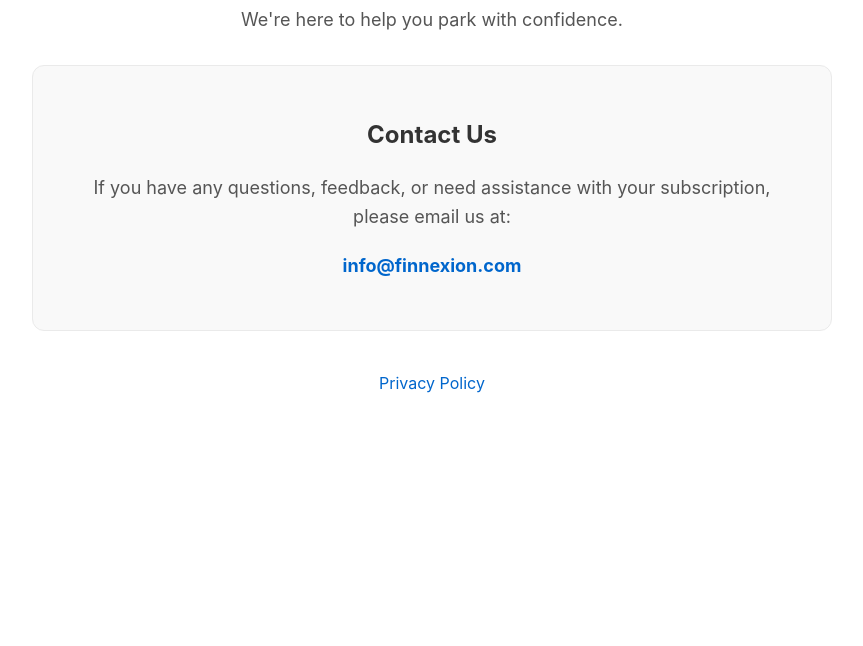
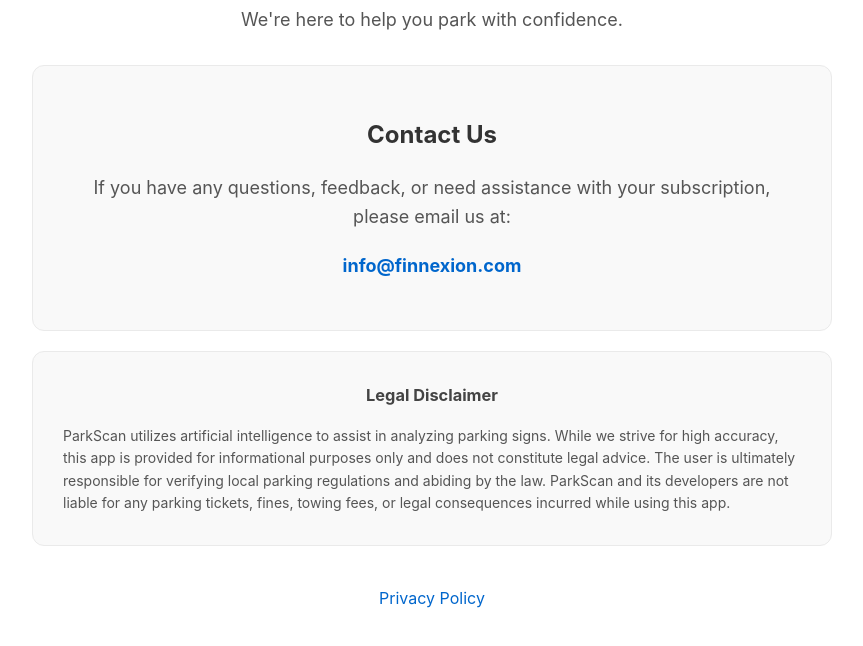
Before and after one commit to nanterre2003/parkscan-support, a plain HTML site: page index.html in a window 1280 px wide. Shown: the part 128-774 px from the top of the page, without its empty margins (208-1071 px from the left). Drawn offline with Linux system fonts and the light colour scheme.

Commit message:
Add Legal Disclaimer to Support Page

```diff
--- a/index.html
+++ b/index.html
@@ -37,6 +37,11 @@
         <p><strong><a href="mailto:info@finnexion.com">info@finnexion.com</a></strong></p>
     </div>
 
+    <div class="box" style="margin-top: 20px; font-size: 14px; color: #666; text-align: left;">
+        <h3 style="margin-top: 0; color: #444; text-align: center;">Legal Disclaimer</h3>
+        <p style="font-size: 14px; margin-bottom: 0;">ParkScan utilizes artificial intelligence to assist in analyzing parking signs. While we strive for high accuracy, this app is provided for informational purposes only and does not constitute legal advice. The user is ultimately responsible for verifying local parking regulations and abiding by the law. ParkScan and its developers are not liable for any parking tickets, fines, towing fees, or legal consequences incurred while using this app.</p>
+    </div>
+
     <div style="margin-top: 40px;">
         <a href="privacy.html">Privacy Policy</a>
     </div>
```
